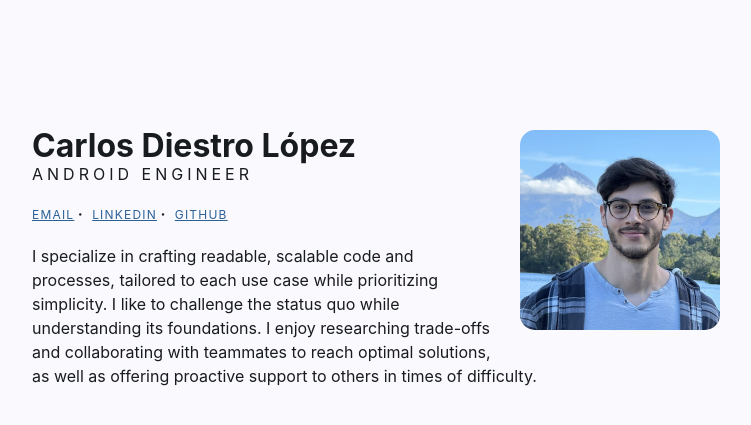
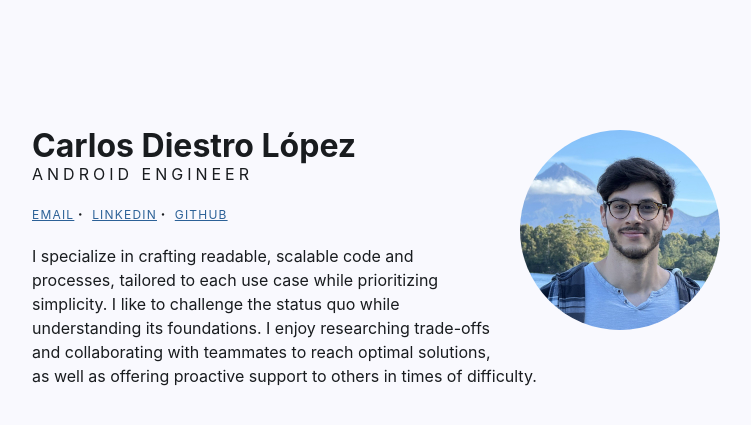
Before and after one commit to heisenburger/carlosdiestrolopez, a Jekyll site: the page built from index.md, in a window 1280 px wide. Shown: the top 425 px of the page, without its empty margins (264-1015 px from the left). Built offline with Jekyll 4.4.1, drawn with Linux system fonts in a browser that asks for light colours.

Commit message:
style: make image rounded

```diff
--- a/css/stylin.scss
+++ b/css/stylin.scss
@@ -131,7 +131,7 @@ ul {
 }
 
 .rounded {
-  border-radius: 15px;
+  border-radius: 100%;
 }
 
 .float-right {
```
